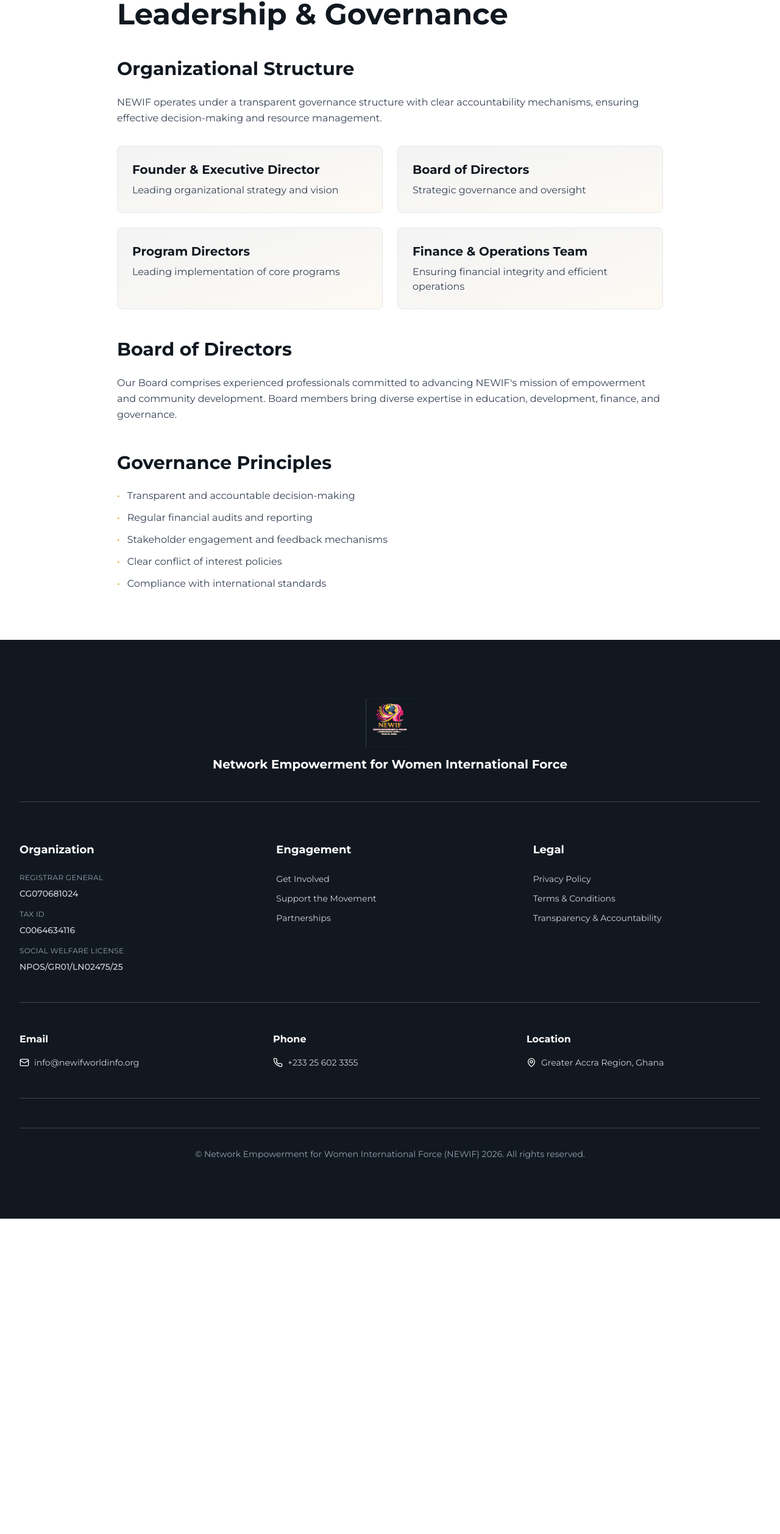
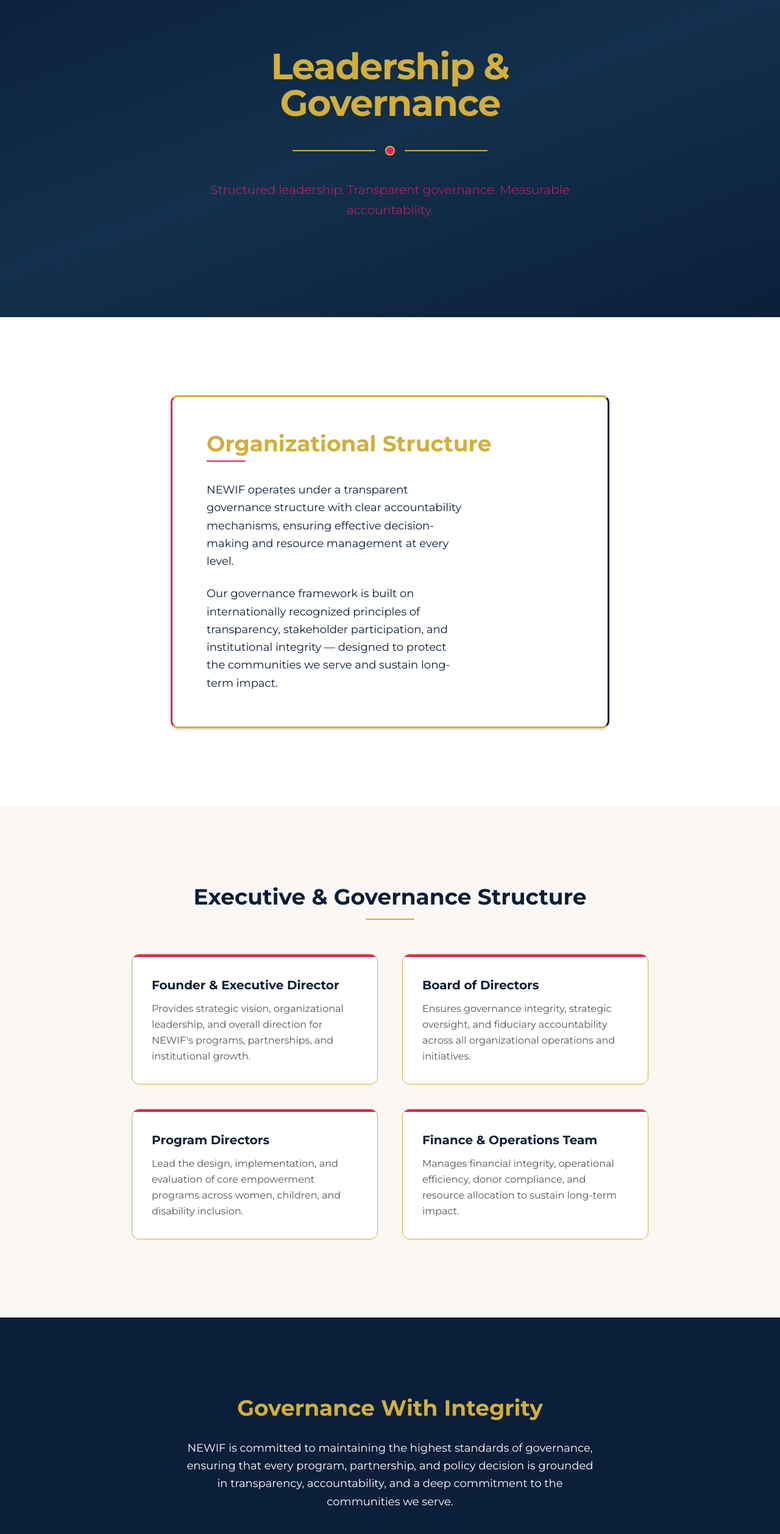
Before and after one commit to graysonzoey1-ctrl/newif, a Next.js app: page /governance-leadership in a window 1280 px wide. Shown: the part 81-2596 px from the top of the page at 61% size. Before the commit the page ends 2079 px from the top, so only its background shows below. Built offline with nearby package versions, Linux system fonts and the light colour scheme.

Commit message:
feat: redesign governance-leadership page with new branding
Update sidebar structure and fix hydration mismatch from stale cache

```diff
--- a/app/governance-leadership/page.tsx
+++ b/app/governance-leadership/page.tsx
@@ -1,54 +1,205 @@
 'use client';
 
+import Link from 'next/link';
+
+/* ── Brand Palette ──────────────────────────────────────── */
+const NAVY  = '#0B1F3A';
+const GOLD  = '#D4AF37';
+const PINK  = '#E91E63';
+const WHITE = '#FFFFFF';
+const LIGHT = '#FAF7F4';
+
+/* ── Decorative Divider ─────────────────────────────────── */
+function GoldPinkDivider({ size = 'large' }: { size?: 'large' | 'small' }) {
+  const lineH   = size === 'large' ? 'h-[2px]' : 'h-[1.5px]';
+  const circleW = size === 'large' ? 'w-4 h-4' : 'w-3 h-3';
+
+  return (
+    <div className="flex items-center justify-center gap-4 w-full max-w-xs mx-auto">
+      <span className={`flex-1 ${lineH} rounded-full`} style={{ backgroundColor: GOLD }} />
+      <span
+        className={`${circleW} shrink-0 rounded-full`}
+        style={{ backgroundColor: PINK, border: `2px solid ${GOLD}` }}
+      />
+      <span className={`flex-1 ${lineH} rounded-full`} style={{ backgroundColor: GOLD }} />
+    </div>
+  );
+}
+
+/* ── Leadership Card ─────────────────────────────────────── */
+function LeadershipCard({
+  title,
+  description,
+}: {
+  title: string;
+  description: string;
+}) {
+  return (
+    <div
+      className="rounded-xl overflow-hidden transition-shadow duration-300 hover:shadow-[0_0_28px_rgba(212,175,55,0.2)]"
+      style={{
+        border: `1.5px solid ${GOLD}`,
+        backgroundColor: WHITE,
+      }}
+    >
+      {/* Pink accent line at top */}
+      <div className="h-1" style={{ backgroundColor: PINK }} />
+
+      <div className="p-8">
+        <h3 className="text-xl font-bold mb-3" style={{ color: NAVY }}>
+          {title}
+        </h3>
+        <p className="text-base leading-relaxed" style={{ color: '#555' }}>
+          {description}
+        </p>
+      </div>
+    </div>
+  );
+}
+
+/* ── Page ─────────────────────────────────────────────────── */
 export default function GovernanceLeadership() {
-  const leaders = [
-    { name: 'Founder & Executive Director', title: 'Leading organizational strategy and vision' },
-    { name: 'Board of Directors', title: 'Strategic governance and oversight' },
-    { name: 'Program Directors', title: 'Leading implementation of core programs' },
-    { name: 'Finance & Operations Team', title: 'Ensuring financial integrity and efficient operations' },
+  const leadershipRoles = [
+    {
+      title: 'Founder & Executive Director',
+      description:
+        'Provides strategic vision, organizational leadership, and overall direction for NEWIF\'s programs, partnerships, and institutional growth.',
+    },
+    {
+      title: 'Board of Directors',
+      description:
+        'Ensures governance integrity, strategic oversight, and fiduciary accountability across all organizational operations and initiatives.',
+    },
+    {
+      title: 'Program Directors',
+      description:
+        'Lead the design, implementation, and evaluation of core empowerment programs across women, children, and disability inclusion.',
+    },
+    {
+      title: 'Finance & Operations Team',
+      description:
+        'Manages financial integrity, operational efficiency, donor compliance, and resource allocation to sustain long-term impact.',
+    },
   ];
 
   return (
-    <main className="min-h-screen py-20 px-4 md:px-8">
-      <div className="max-w-4xl mx-auto">
-        <h1 className="text-5xl font-bold text-primary mb-12">Leadership & Governance</h1>
+    <main className="min-h-screen">
+      {/* ─── SECTION 1 – HERO HEADER ─────────────────────── */}
+      <section
+        className="py-28 md:py-40"
+        style={{
+          background: `linear-gradient(160deg, ${NAVY} 0%, #12304d 50%, ${NAVY} 100%)`,
+        }}
+      >
+        <div className="mx-auto max-w-3xl px-6 text-center">
+          <h1
+            className="text-4xl md:text-6xl font-bold tracking-tight mb-10"
+            style={{ color: GOLD }}
+          >
+            {'Leadership & Governance'}
+          </h1>
 
-        <div className="space-y-12">
-          <section>
-            <h2 className="text-3xl font-bold text-primary mb-6">Organizational Structure</h2>
-            <p className="text-gray-700 mb-8 leading-relaxed">
-              NEWIF operates under a transparent governance structure with clear accountability mechanisms, ensuring effective decision-making and resource management.
-            </p>
+          <div className="mb-10">
+            <GoldPinkDivider size="large" />
+          </div>
 
-            <div className="grid grid-cols-1 md:grid-cols-2 gap-6">
-              {leaders.map((leader, i) => (
-                <div key={i} className="bg-gradient-to-br from-primary/5 to-accent/5 p-6 rounded-lg border border-gray-200">
-                  <h3 className="text-xl font-bold text-primary mb-2">{leader.name}</h3>
-                  <p className="text-gray-700">{leader.title}</p>
-                </div>
-              ))}
+          <p
+            className="text-lg md:text-xl font-light leading-relaxed max-w-2xl mx-auto"
+            style={{ color: PINK }}
+          >
+            {'Structured leadership. Transparent governance. Measurable accountability.'}
+          </p>
+        </div>
+      </section>
+
+      {/* ─── SECTION 2 – GOVERNANCE OVERVIEW ─────────────── */}
+      <section className="py-24 md:py-32" style={{ backgroundColor: WHITE }}>
+        <div className="mx-auto max-w-3xl px-6">
+          <div
+            className="rounded-xl p-10 md:p-14 shadow-md"
+            style={{
+              borderTop: `3px solid ${GOLD}`,
+              borderBottom: `3px solid ${GOLD}`,
+              borderLeft: `3px solid ${PINK}`,
+              borderRight: `3px solid ${NAVY}`,
+            }}
+          >
+            <h2 className="text-3xl md:text-4xl font-bold mb-2" style={{ color: GOLD }}>
+              Organizational Structure
+            </h2>
+            <span
+              className="block w-16 h-[2px] rounded-full mb-8"
+              style={{ backgroundColor: PINK }}
+            />
+
+            <div className="max-w-[70%]">
+              <p className="text-base md:text-lg leading-relaxed mb-6" style={{ color: NAVY }}>
+                {'NEWIF operates under a transparent governance structure with clear accountability mechanisms, ensuring effective decision-making and resource management at every level.'}
+              </p>
+              <p className="text-base md:text-lg leading-relaxed" style={{ color: NAVY }}>
+                {'Our governance framework is built on internationally recognized principles of transparency, stakeholder participation, and institutional integrity \u2014 designed to protect the communities we serve and sustain long-term impact.'}
+              </p>
             </div>
-          </section>
+          </div>
+        </div>
+      </section>
 
-          <section>
-            <h2 className="text-3xl font-bold text-primary mb-6">Board of Directors</h2>
-            <p className="text-gray-700 leading-relaxed">
-              Our Board comprises experienced professionals committed to advancing NEWIF's mission of empowerment and community development. Board members bring diverse expertise in education, development, finance, and governance.
-            </p>
-          </section>
+      {/* ─── SECTION 3 – LEADERSHIP GRID ─────────────────── */}
+      <section className="py-24 md:py-32" style={{ backgroundColor: LIGHT }}>
+        <div className="mx-auto max-w-4xl px-6">
+          <div className="text-center mb-14">
+            <h2 className="text-3xl md:text-4xl font-bold mb-4" style={{ color: NAVY }}>
+              {'Executive & Governance Structure'}
+            </h2>
+            <span
+              className="block w-20 h-[2px] rounded-full mx-auto"
+              style={{ backgroundColor: GOLD }}
+            />
+          </div>
 
-          <section>
-            <h2 className="text-3xl font-bold text-primary mb-6">Governance Principles</h2>
-            <ul className="space-y-3 text-gray-700">
-              <li className="flex items-start"><span className="text-accent mr-3">•</span> Transparent and accountable decision-making</li>
-              <li className="flex items-start"><span className="text-accent mr-3">•</span> Regular financial audits and reporting</li>
-              <li className="flex items-start"><span className="text-accent mr-3">•</span> Stakeholder engagement and feedback mechanisms</li>
-              <li className="flex items-start"><span className="text-accent mr-3">•</span> Clear conflict of interest policies</li>
-              <li className="flex items-start"><span className="text-accent mr-3">•</span> Compliance with international standards</li>
-            </ul>
-          </section>
+          <div className="grid grid-cols-1 md:grid-cols-2 gap-10">
+            {leadershipRoles.map((role, i) => (
+              <LeadershipCard
+                key={`leader-${role.title}-${i}`}
+                title={role.title}
+                description={role.description}
+              />
+            ))}
+          </div>
         </div>
-      </div>
+      </section>
+
+      {/* ─── SECTION 4 – CLOSING AUTHORITY STRIP ─────────── */}
+      <section
+        className="py-24 md:py-32"
+        style={{ backgroundColor: NAVY }}
+      >
+        <div className="mx-auto max-w-3xl px-6 text-center">
+          <h2
+            className="text-3xl md:text-4xl font-bold mb-8"
+            style={{ color: GOLD }}
+          >
+            {'Governance With Integrity'}
+          </h2>
+          <p
+            className="text-base md:text-lg leading-relaxed max-w-2xl mx-auto mb-10"
+            style={{ color: WHITE }}
+          >
+            {'NEWIF is committed to maintaining the highest standards of governance, ensuring that every program, partnership, and policy decision is grounded in transparency, accountability, and a deep commitment to the communities we serve.'}
+          </p>
+          <Link
+            href="/transparency-accountability"
+            className="inline-block px-8 py-3.5 rounded-full text-base font-semibold transition-all duration-300 hover:shadow-[0_0_20px_rgba(233,30,99,0.3)]"
+            style={{
+              backgroundColor: PINK,
+              color: WHITE,
+              border: `2px solid ${GOLD}`,
+            }}
+          >
+            View Governance Framework
+          </Link>
+        </div>
+      </section>
     </main>
   );
 }
```
